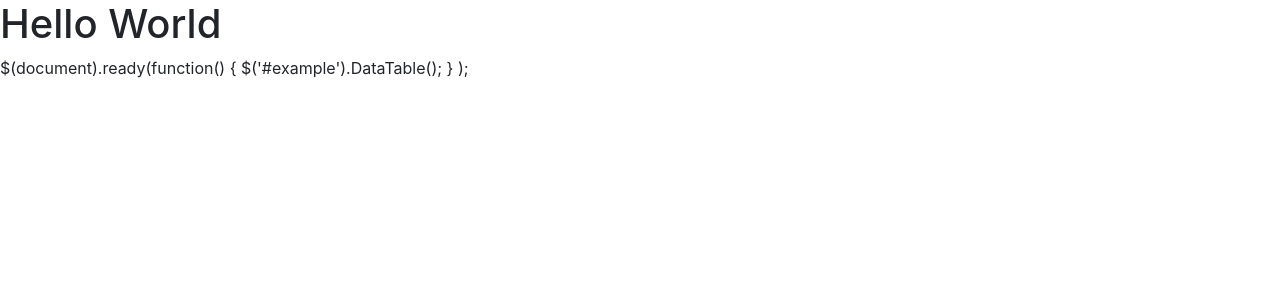
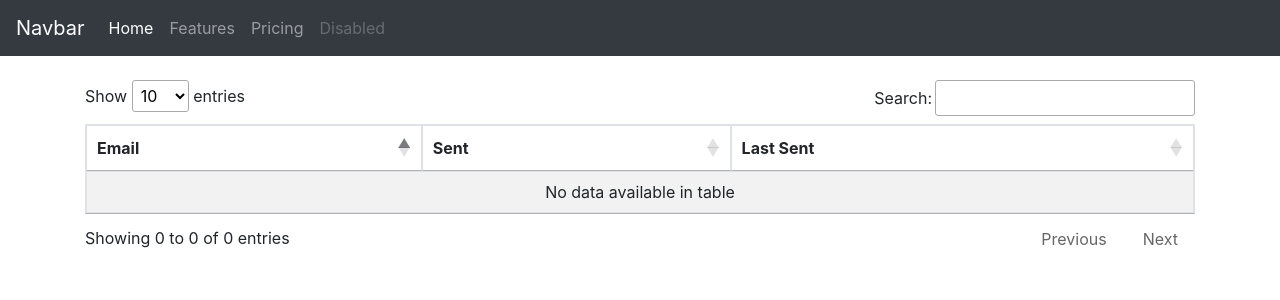
Before and after one commit to ArRosid/DjangoSendMail, a Django app: page / in a window 1280 px wide. Shown: the top 300 px of the page. Run offline with Django 3.2, Linux system fonts and the light colour scheme; data that the repository does not hold is empty; some libraries are stand-ins or nearby versions.

Commit message:
Add datatables in home page to display email list

```diff
--- a/send_mail/views.py
+++ b/send_mail/views.py
@@ -1,4 +1,10 @@
 from django.shortcuts import render
+from . import models
+
 
 def home(request):
-    return render(request, "send_mail/home.html")
+    email_list = models.EmailList.objects.all()
+    context = {
+        'email_list': email_list
+    }
+    return render(request, "send_mail/home.html", context)
--- a/templates/base.html
+++ b/templates/base.html
@@ -7,19 +7,42 @@
 
     <!-- Bootstrap CSS -->
     <link rel="stylesheet" href="https://stackpath.bootstrapcdn.com/bootstrap/4.4.1/css/bootstrap.min.css" integrity="sha384-Vkoo8x4CGsO3+Hhxv8T/Q5PaXtkKtu6ug5TOeNV6gBiFeWPGFN9MuhOf23Q9Ifjh" crossorigin="anonymous">
-
+    <link rel="stylesheet" type="text/css" href="https://cdn.datatables.net/1.10.20/css/jquery.dataTables.min.css">
+    <link rel="stylesheet" type="text/css" href="https://cdn.datatables.net/responsive/2.2.3/css/responsive.dataTables.min.css">
     <title>Hello, world!</title>
   </head>
   <body>
-    {% block body %}
-    {% endblock %}
+    <nav class="navbar navbar-expand-lg navbar-dark bg-dark mb-4">
+      <a class="navbar-brand" href="#">Navbar</a>
+      <button class="navbar-toggler" type="button" data-toggle="collapse" data-target="#navbarNavAltMarkup" aria-controls="navbarNavAltMarkup" aria-expanded="false" aria-label="Toggle navigation">
+        <span class="navbar-toggler-icon"></span>
+      </button>
+      <div class="collapse navbar-collapse" id="navbarNavAltMarkup">
+        <div class="navbar-nav">
+          <a class="nav-item nav-link active" href="#">Home <span class="sr-only">(current)</span></a>
+          <a class="nav-item nav-link" href="#">Features</a>
+          <a class="nav-item nav-link" href="#">Pricing</a>
+          <a class="nav-item nav-link disabled" href="#" tabindex="-1" aria-disabled="true">Disabled</a>
+        </div>
+      </div>
+    </nav>
+    <div class="container">
+      {% block body %}
+      {% endblock %}
+    </div>
+
 
     <!-- Optional JavaScript -->
     <!-- jQuery first, then Popper.js, then Bootstrap JS -->
     <script src="https://code.jquery.com/jquery-3.4.1.slim.min.js" integrity="sha384-J6qa4849blE2+poT4WnyKhv5vZF5SrPo0iEjwBvKU7imGFAV0wwj1yYfoRSJoZ+n" crossorigin="anonymous"></script>
     <script src="https://cdn.jsdelivr.net/npm/popper.js@1.16.0/dist/umd/popper.min.js" integrity="sha384-Q6E9RHvbIyZFJoft+2mJbHaEWldlvI9IOYy5n3zV9zzTtmI3UksdQRVvoxMfooAo" crossorigin="anonymous"></script>
     <script src="https://stackpath.bootstrapcdn.com/bootstrap/4.4.1/js/bootstrap.min.js" integrity="sha384-wfSDF2E50Y2D1uUdj0O3uMBJnjuUD4Ih7YwaYd1iqfktj0Uod8GCExl3Og8ifwB6" crossorigin="anonymous"></script>
-    {% block js %}
-    {% endblock %}
+    <script type = "text/javascript"  src="https://cdn.datatables.net/1.10.20/js/jquery.dataTables.min.js"></script>
+    <script type = "text/javascript"  src="https://cdn.datatables.net/responsive/2.2.3/js/dataTables.responsive.min.js"></script>
+    <script type="text/javascript">
+      {% block js %}
+      {% endblock %}
+    </script>
+
   </body>
 </html>
--- a/templates/send_mail/home.html
+++ b/templates/send_mail/home.html
@@ -1,11 +1,29 @@
 {% extends 'base.html' %}
 
 {% block body %}
-<h1>Hello World</h1>
+
+<table id="email_list" class="table table-striped table-bordered" style="width:100%">
+        <thead>
+            <tr>
+                <th>Email</th>
+                <th>Sent</th>
+                <th>Last Sent</th>
+            </tr>
+        </thead>
+        <tbody>
+            {% for email in email_list %}
+                <tr>
+                    <td>{{ email.email }}</td>
+                    <td>{{ emai.send }}</td>
+                    <td>{{ email.last_send }}</td>
+            {% endfor %}
+        </tbody>
+    </table>
+
 {% endblock %}
 
 {% block js %}
 $(document).ready(function() {
-    $('#example').DataTable();
+    $('#email_list').DataTable();
 } );
 {% endblock %}
```
